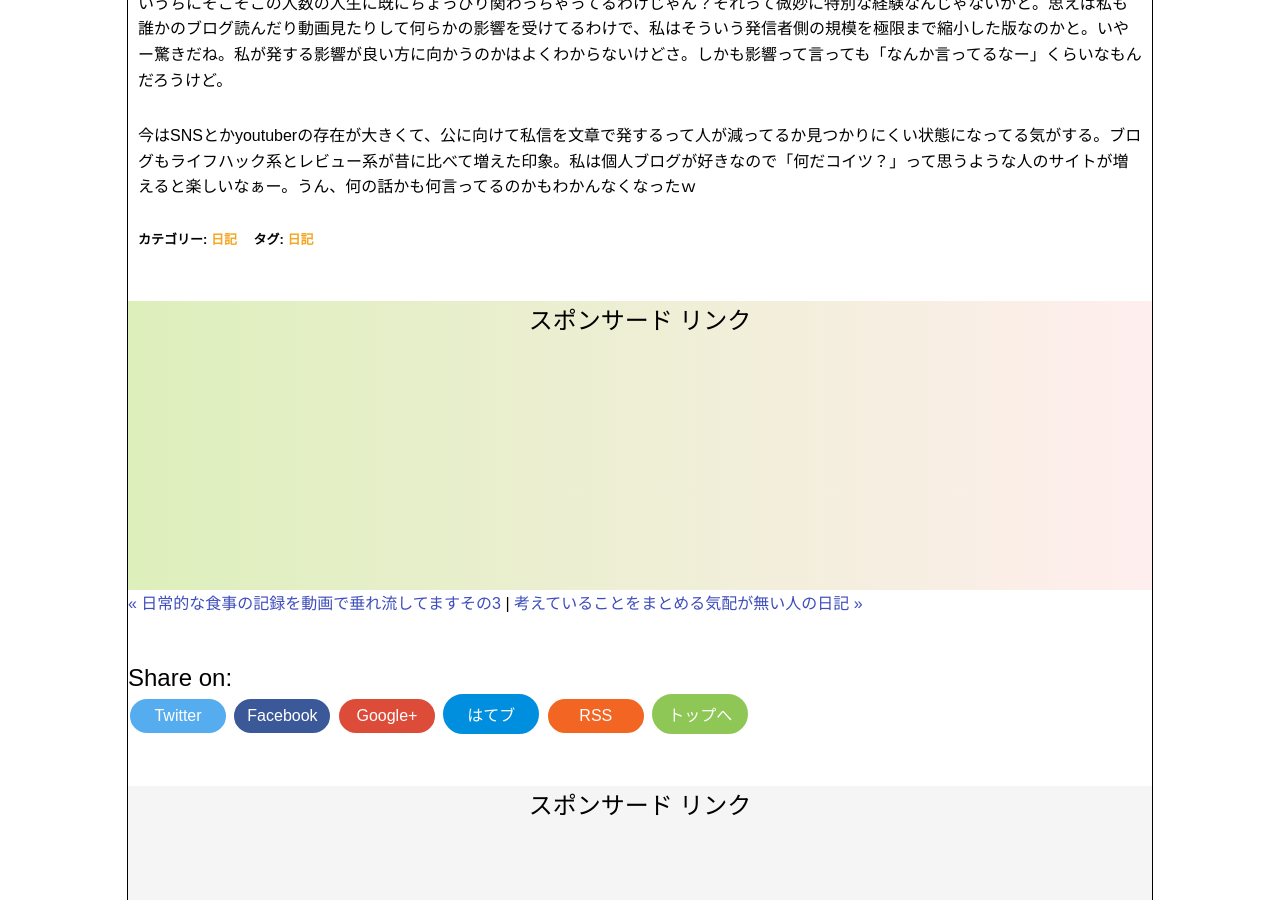
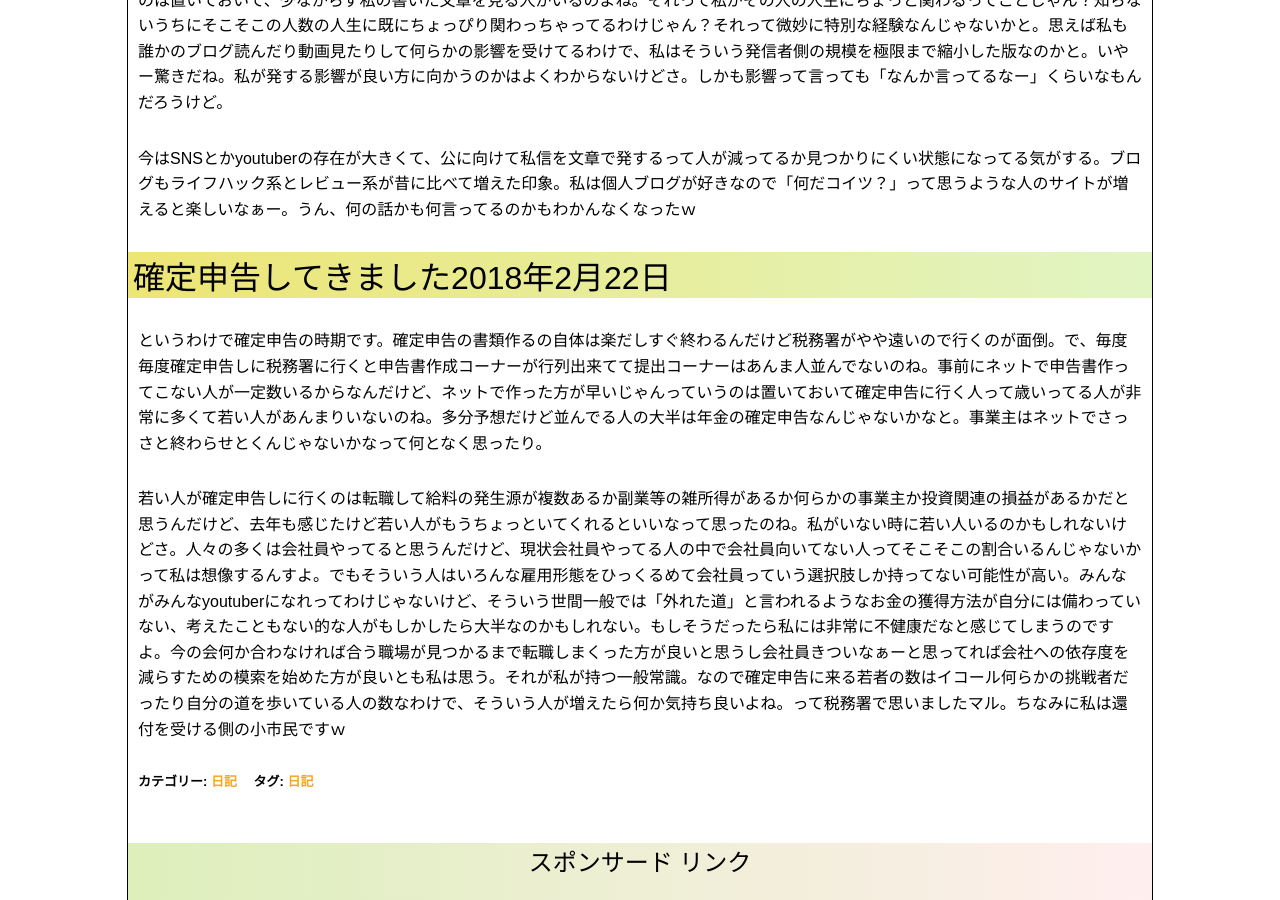
Before and after one commit to photoantenna/photoantenna.github.io, a Jekyll site: the page built from _posts/2018-02-01-diary.md, in a window 1280 px wide and 900 px high, scrolled down 7641 px. Built offline with Jekyll 4.4.1, drawn with Linux system fonts in a browser that asks for light colours; some of the changed text lies outside the part shown.

Commit message:
日記更新

```diff
--- a/_posts/2018-02-01-diary.md
+++ b/_posts/2018-02-01-diary.md
@@ -2,12 +2,12 @@
 layout: post
 title: "寒い日にこたつで寝ながら書いてるような日記"
 permalink: diary05
-excerpt: "updated2018-02-20,日常のことや出来事に対する自分の反応を文章化していこうのコーナーです。特にテーマも設けずにつらつらと書いていくとっても楽しいコーナーです。見る人にとって楽しいコーナーかどうかは定かではありませんよー"
+excerpt: "updated2018-02-22,日常のことや出来事に対する自分の反応を文章化していこうのコーナーです。特にテーマも設けずにつらつらと書いていくとっても楽しいコーナーです。見る人にとって楽しいコーナーかどうかは定かではありませんよー"
 categories: "日記"
 tags: "日記"
-keywords: "日記, FX, バスケット取引, 米国債, ETF, 舌平目, ブログサービス, 防音マイク"
+keywords: "日記, FX, バスケット取引, 米国債, ETF, 舌平目, ブログサービス, 防音マイク, 確定申告"
 mokuji: true
-update: 2018-2-20
+update: 2018-2-22
 image:
   feature: diary.jpg
 ---
@@ -99,3 +99,9 @@ VIXショックとか微妙に名付けられた2月5日の米国株価暴落か
 いやサイトの訪問者数とかグーグルさんが教えてくれるけどさ、その数字って実は大半が人間じゃなかったりするんじゃないの？なんて思ったりするんですよ時々。botが巡回してるのが9割で実は殆ど検索でヒットしてないんじゃないか的なね。そもそも訪問者数が少ないってのは置いておいて、少なからず私の書いた文章を見る人がいるのよね。それって私がその人の人生にちょっと関わるってことじゃん？知らないうちにそこそこの人数の人生に既にちょっぴり関わっちゃってるわけじゃん？それって微妙に特別な経験なんじゃないかと。思えば私も誰かのブログ読んだり動画見たりして何らかの影響を受けてるわけで、私はそういう発信者側の規模を極限まで縮小した版なのかと。いやー驚きだね。私が発する影響が良い方に向かうのかはよくわからないけどさ。しかも影響って言っても「なんか言ってるなー」くらいなもんだろうけど。
 
 今はSNSとかyoutuberの存在が大きくて、公に向けて私信を文章で発するって人が減ってるか見つかりにくい状態になってる気がする。ブログもライフハック系とレビュー系が昔に比べて増えた印象。私は個人ブログが好きなので「何だコイツ？」って思うような人のサイトが増えると楽しいなぁー。うん、何の話かも何言ってるのかもわかんなくなったｗ
+
+### 確定申告してきました2018年2月22日
+
+というわけで確定申告の時期です。確定申告の書類作るの自体は楽だしすぐ終わるんだけど税務署がやや遠いので行くのが面倒。で、毎度毎度確定申告しに税務署に行くと申告書作成コーナーが行列出来てて提出コーナーはあんま人並んでないのね。事前にネットで申告書作ってこない人が一定数いるからなんだけど、ネットで作った方が早いじゃんっていうのは置いておいて確定申告に行く人って歳いってる人が非常に多くて若い人があんまりいないのね。多分予想だけど並んでる人の大半は年金の確定申告なんじゃないかなと。事業主はネットでさっさと終わらせとくんじゃないかなって何となく思ったり。
+
+若い人が確定申告しに行くのは転職して給料の発生源が複数あるか副業等の雑所得があるか何らかの事業主か投資関連の損益があるかだと思うんだけど、去年も感じたけど若い人がもうちょっといてくれるといいなって思ったのね。私がいない時に若い人いるのかもしれないけどさ。人々の多くは会社員やってると思うんだけど、現状会社員やってる人の中で会社員向いてない人ってそこそこの割合いるんじゃないかって私は想像するんすよ。でもそういう人はいろんな雇用形態をひっくるめて会社員っていう選択肢しか持ってない可能性が高い。みんながみんなyoutuberになれってわけじゃないけど、そういう世間一般では「外れた道」と言われるようなお金の獲得方法が自分には備わっていない、考えたこともない的な人がもしかしたら大半なのかもしれない。もしそうだったら私には非常に不健康だなと感じてしまうのですよ。今の会何か合わなければ合う職場が見つかるまで転職しまくった方が良いと思うし会社員きついなぁーと思ってれば会社への依存度を減らすための模索を始めた方が良いとも私は思う。それが私が持つ一般常識。なので確定申告に来る若者の数はイコール何らかの挑戦者だったり自分の道を歩いている人の数なわけで、そういう人が増えたら何か気持ち良いよね。って税務署で思いましたマル。ちなみに私は還付を受ける側の小市民ですｗ
```
